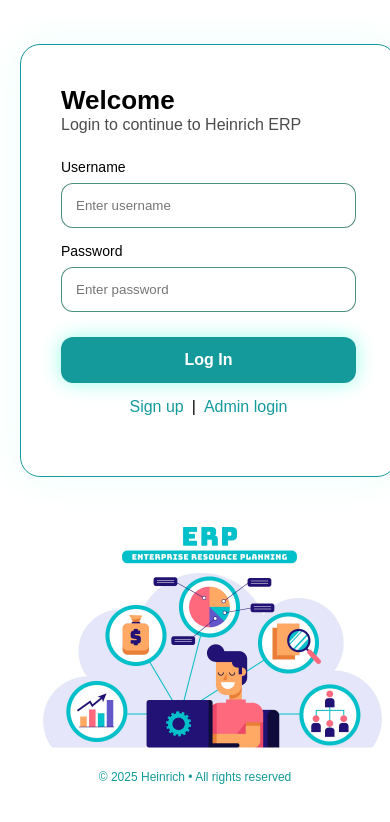
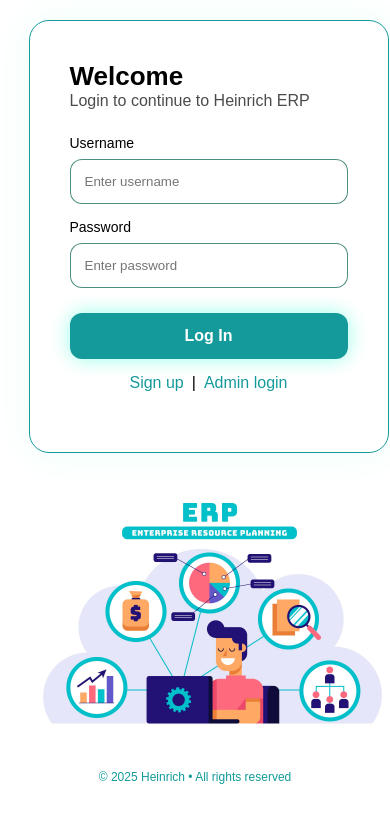
Before and after one commit to Imvikas021/frontend_erp, a React (Create React App) app: page /login in a window 390 px wide. Shown: the top 822 px of the page. Built offline with nearby package versions, Linux system fonts and the light colour scheme; no server answers.

Commit message:
update the css

```diff
--- a/src/components/pages/Login.css
+++ b/src/components/pages/Login.css
@@ -259,13 +259,16 @@
   opacity: 1;
   color: #149a9b;
 }
-@media (max-width: 360px) {
+@media (max-width: 480px) {
   .premium-card{
-    padding: 20px;
-    border-radius: 16px;
+    margin: 0 auto;
+    width: 100%;
+    max-width: 360px;
   }
-  .card-title{
-    font-size: 16px;
+  .footer-img{
+    display: block;
+    margin-left: 2px;
+    height: 250px;
+    width: 375px;
   }
-
 }
```
